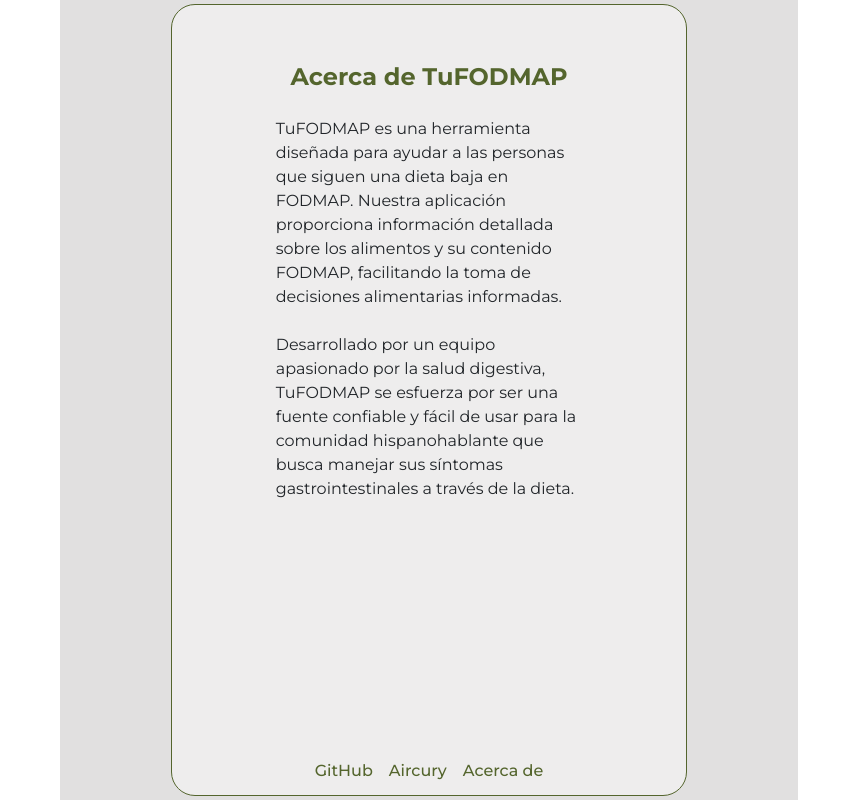
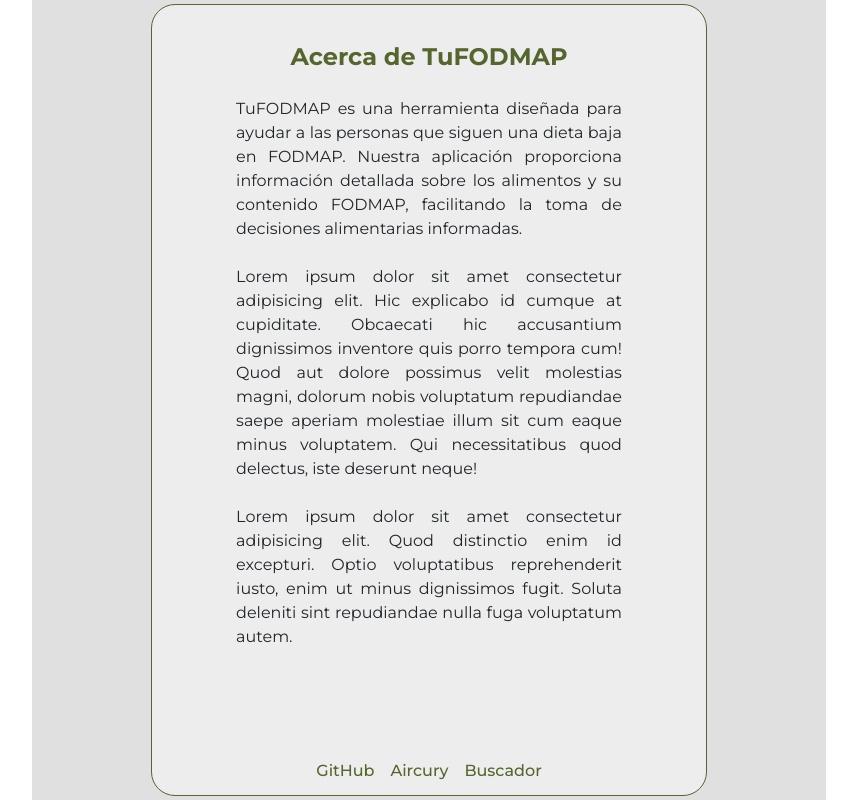
Before and after one commit to ortizzxz/FODMAP-App, a React (Vite) app in the folder fodmap-app/: page / in a window 1280 px wide. Both pictures are taken after a click on the link "Acerca de". Shown: the whole page, without its empty margins (211-1068 px from the left). Built offline with nearby package versions, Linux system fonts and the light colour scheme; no server answers.

Commit message:
fix(proper display of about us)

```diff
--- a/fodmap-app/src/components/About.tsx
+++ b/fodmap-app/src/components/About.tsx
@@ -4,7 +4,7 @@
 
     return (
         <div className=" flex items-center  justify-center ">
-            <div className="p-6 rounded-lg max-w-2xl w-full mx-4">
+            <div className="p-6 rounded-lg max-w-2xl w-full mx-4 text-justify">
                 <h1 className="text-2xl font-bold mb-4 text-[#54652d] text-center">Acerca de TuFODMAP</h1>
                 <p className="mb-4">
                     TuFODMAP es una herramienta diseñada para ayudar a las personas que siguen una dieta baja en FODMAP.
@@ -12,9 +12,10 @@
                     facilitando la toma de decisiones alimentarias informadas.
                 </p>
                 <p className="mb-4">
-                    Desarrollado por un equipo apasionado por la salud digestiva, TuFODMAP se esfuerza por ser
-                    una fuente confiable y fácil de usar para la comunidad hispanohablante que busca manejar
-                    sus síntomas gastrointestinales a través de la dieta.
+                    Lorem ipsum dolor sit amet consectetur adipisicing elit. Hic explicabo id cumque at cupiditate. Obcaecati hic accusantium dignissimos inventore quis porro tempora cum! Quod aut dolore possimus velit molestias magni, dolorum nobis voluptatum repudiandae saepe aperiam molestiae illum sit cum eaque minus voluptatem. Qui necessitatibus quod delectus, iste deserunt neque!
+                </p>
+                <p className="mb-4">
+                    Lorem ipsum dolor sit amet consectetur adipisicing elit. Quod distinctio enim id excepturi. Optio voluptatibus reprehenderit iusto, enim ut minus dignissimos fugit. Soluta deleniti sint repudiandae nulla fuga voluptatum autem.
                 </p>
             </div>
         </div>
--- a/fodmap-app/src/components/ProductApp.tsx
+++ b/fodmap-app/src/components/ProductApp.tsx
@@ -172,7 +172,7 @@
                         </div>
 
                         {/* Food Cointainter that either shows Food or a message */}
-                        <div className='w-full flex flex-col flex-grow items-center justify-center overflow-auto scrollbar-none ml-1' onClick={hideFilters}>
+                        <div className='w-full flex flex-col flex-grow items-center justify-center overflow-auto scrollbar-none ml-1 lg:mt-[10%] mt-[50%]' onClick={hideFilters}>
                             <div className='w-full flex flex-col flex-grow items-center justify-center overflow-auto scrollbar-none ml-1' onClick={hideFilters}>
 
                                 {/*Whole logic: Hasn't searched ? Show initial message. Has searched ?
@@ -202,7 +202,7 @@
                     </div>
                 ) : (
                     <div className="flex items-center justify-center ">
-                        <div className="p-6 rounded-lg max-w-2xl w-full mx-4">
+                        <div className="p-1 rounded-lg w-full mx-4">
                             <About />
                         </div>
                     </div>
@@ -217,7 +217,7 @@
                         Aircury
                     </a>
                     <a href="#" onClick={handleAbout} className='mx-2 hover:text-third transition duration-300'>
-                        Acerca de
+                        {!showAbout ? ( 'Acerca de') : ('Buscador')}
                     </a>
                 </footer>
             </div>
```
